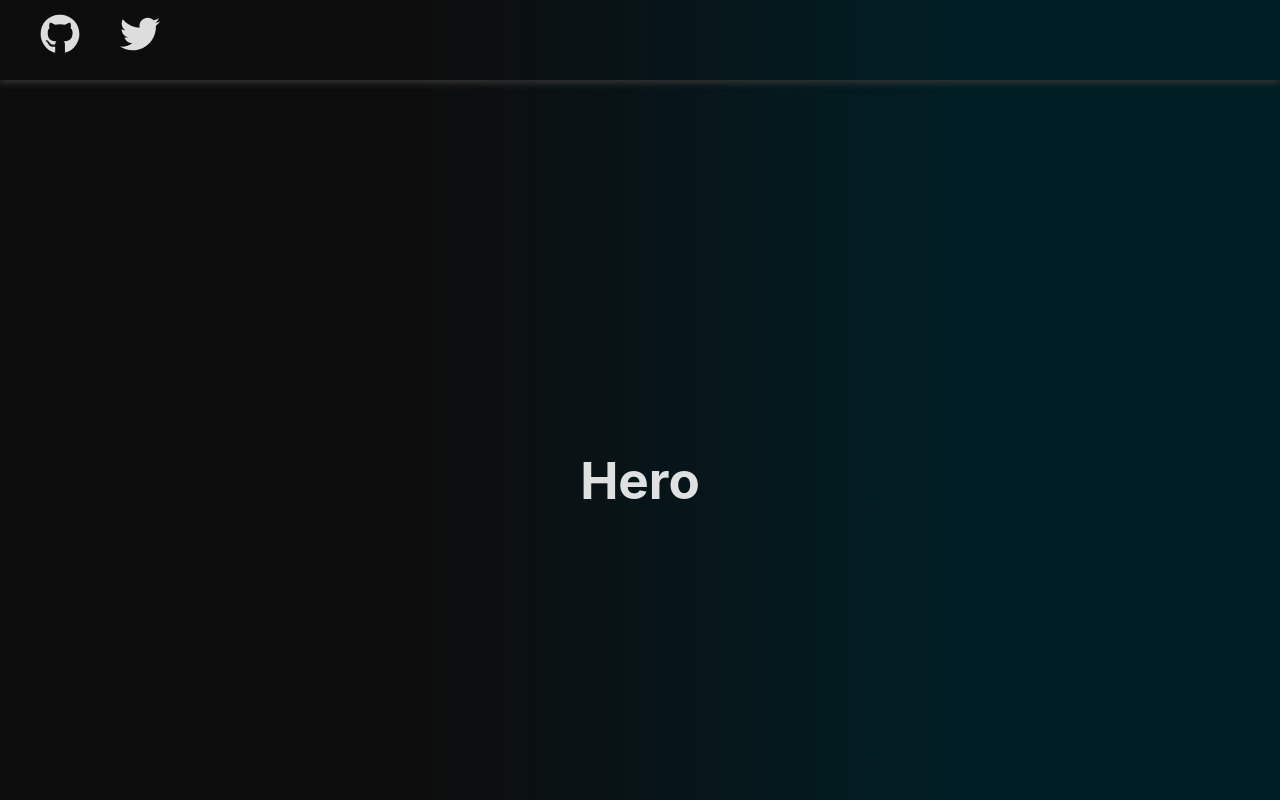
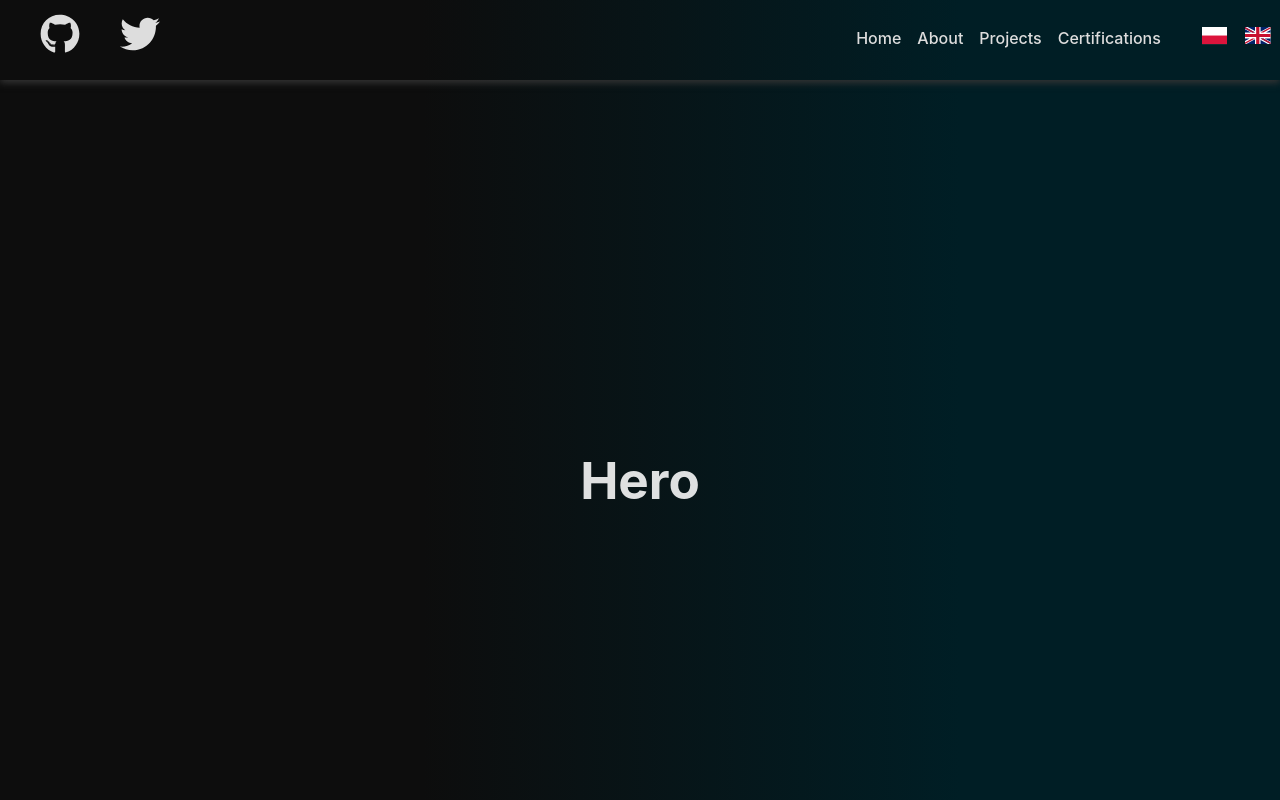
Before and after one commit to Duke-Skygawker/portfolio, a React (Vite) app: page / in a window 1280 px wide. Shown: the top 800 px of the page. Built offline with nearby package versions, Linux system fonts and the light colour scheme.

Commit message:
navbar fully responsive

```diff
--- a/src/App/components/Navbar/Navbar.jsx
+++ b/src/App/components/Navbar/Navbar.jsx
@@ -1,27 +1,63 @@
 import { useEffect, useRef, useState } from "react";
 import { useGlobalContext } from "../../../context/Context";
-import { PL, GB } from "country-flag-icons/react/3x2";
 import LinksENG from "./LinksENG";
 import LinksPL from "./LinksPL";
 import Socials from "./Socials";
 import LangSwitch from "./LangSwitch";
 
 const Navbar = () => {
-  const { showLang, setShowLang, showNavbar, setShowNavbar, icons } =
-    useGlobalContext();
+  // globals
+  const { showLang, showNavbar, setShowNavbar, icons } = useGlobalContext();
   const { faBars } = icons;
+  // locals
+  const [linksHeight, setLinksHeight] = useState(0);
+  const [linksMargin, setLinksMargin] = useState(0);
+  const [navWidth, setNavWidth] = useState(window.innerWidth);
+  const navRef = useRef(null);
+  const linksRef = useRef(null);
+
+  useEffect(() => {
+    const handleResize = () => {
+      const navWidth = navRef.current.getBoundingClientRect().width;
+      if (navWidth >= 768) {
+        setShowNavbar(false);
+      }
+      setNavWidth(navWidth);
+    };
+    window.addEventListener("resize", handleResize);
+    return () => {
+      window.removeEventListener("resize", handleResize);
+    };
+  }, []);
+
+  const expandNav = () => {
+    const linksCont = linksRef.current.getBoundingClientRect();
+    setLinksHeight(linksCont.x);
+    // setLinksMargin(linksCont.top * 2);
+    setShowNavbar(!showNavbar);
+  };
+
   return (
-    <nav className="navbar">
+    <nav className="navbar" ref={navRef}>
       <Socials />
-      <div className={showNavbar ? "nav-buttons" : "nav-buttons collapse"}>
+      <div
+        className="nav-buttons"
+        style={
+          showNavbar
+            ? navWidth < 768
+              ? { height: `${linksHeight}px` }
+              : { height: `${linksHeight}px` }
+            : navWidth >= 768
+            ? { height: "4.75rem" }
+            : { height: "0" }
+        }
+        ref={linksRef}
+      >
         {showLang === "ENG" ? <LinksENG /> : <LinksPL />}
         <LangSwitch />
       </div>
       <div className="nav-toggler">
-        <button
-          className={showNavbar ? "deg90" : ""}
-          onClick={() => setShowNavbar(!showNavbar)}
-        >
+        <button className={showNavbar ? "deg90" : ""} onClick={expandNav}>
           {faBars}
         </button>
       </div>
--- a/src/App/components/Navbar/navbar.css
+++ b/src/App/components/Navbar/navbar.css
@@ -28,7 +28,12 @@
 }
 .nav-buttons {
   display: flex;
-  display: contents;
+  flex-direction: row;
+  align-items: center;
+  justify-content: center;
+  height: 0;
+  overflow: hidden;
+  /* display: none; */
   transition: 0.3s ease-in-out all;
 }
 .lang-buttons {
@@ -77,9 +82,7 @@
   }
   .nav-buttons {
     flex-direction: column;
-    height: 5rem;
-    border: 2px solid red;
-    /* margin-left: 2em; */
+    /* border: 2px solid red; */
   }
   .nav-links {
     flex-direction: column;
--- a/src/context/Context.jsx
+++ b/src/context/Context.jsx
@@ -3,7 +3,6 @@ import { createContext } from "react";
 import { ImCross } from "react-icons/im";
 import { FaBars } from "react-icons/fa6";
 import { FaGithub, FaTwitter } from "react-icons/fa";
-import { PL, GB } from "country-flag-icons/react/3x2";
 
 export const GlobalContext = createContext();
 
@@ -17,8 +16,6 @@ const AppContext = ({ children }) => {
     faBars: <FaBars />,
     faGithub: <FaGithub />,
     faTwitter: <FaTwitter />,
-    FlagPL: <PL />,
-    FlagGB: <GB />,
   };
   return (
     <GlobalContext.Provider
```
